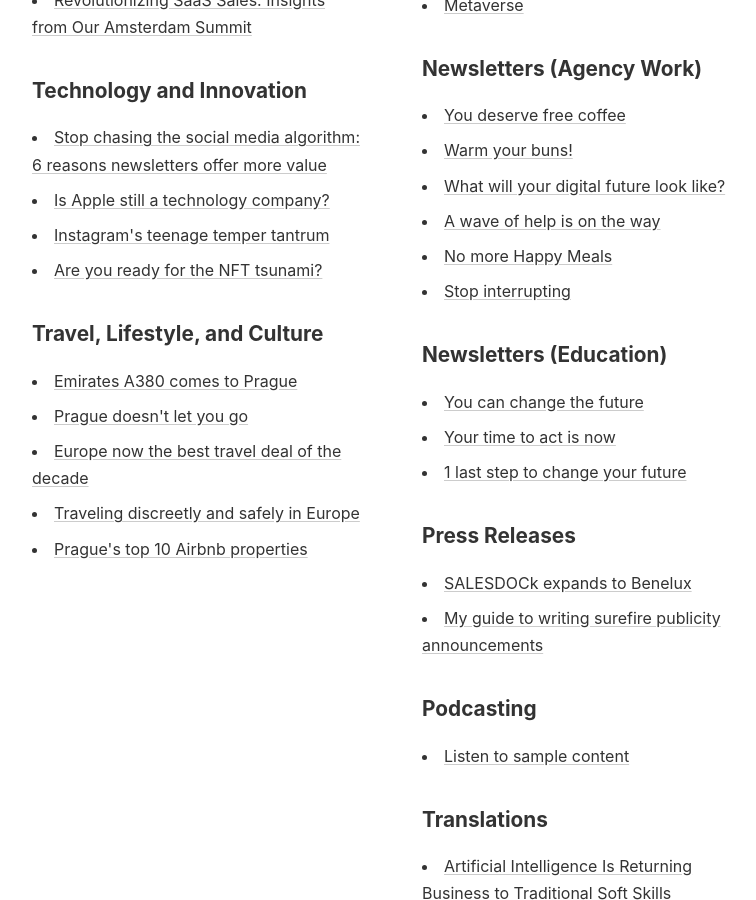
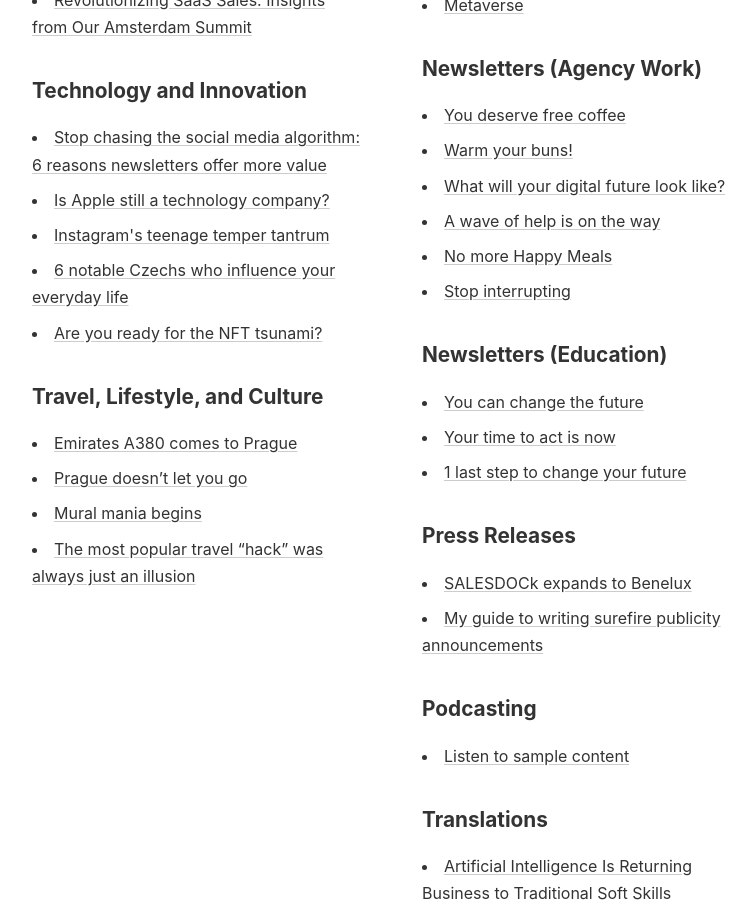
Before and after one commit to westleyovercash/westleyovercash.github.io, a Jekyll site: the page built from index.md, in a window 1280 px wide and 900 px high, scrolled down 1965 px. Shown: the whole window, without its empty margins (248-1004 px from the left). Built offline with Jekyll 4.4.1, drawn with Linux system fonts in a browser that asks for light colours.

Commit message:
Update index.md

```diff
--- a/index.md
+++ b/index.md
@@ -62,19 +62,19 @@
 
 <h3>Technology and Innovation</h3>
 <ul>
-<li><a href="/blog/stop-chasing-the-social-media-algorithm-6-reasons-newsletters-offer-more-value" target="_blank">Stop chasing the social media algorithm: 6 reasons newsletters offer more value</a></li>
-<li><a href="/blog/is-apple-still-a-technology-company">Is Apple still a technology company?</a></li>
-<li><a href="/blog/instagrams-teenage-temper-tantrum" target="_blank">Instagram's teenage temper tantrum</a></li>
-<li><a href="https://www.wessence.com/blog/are-you-ready-for-the-nft-tsunami" target="_blank">Are you ready for the NFT tsunami?</a></li>
+  <li><a href="/writing/stop-chasing-the-social-media-algorithm" target="_blank">Stop chasing the social media algorithm: 6 reasons newsletters offer more value</a></li>
+  <li><a href="/writing/is-apple-still-a-technology-company">Is Apple still a technology company?</a></li>
+  <li><a href="/writing/instagrams-teenage-temper-tantrum" target="_blank">Instagram's teenage temper tantrum</a></li>
+  <li><a href="/writing/6-notable-czechs-who-influence-your-everyday-life" target="_blank">6 notable Czechs who influence your everyday life</a></li>
+  <li><a href="/writing/are-you-ready-for-the-nft-tsunami" target="_blank">Are you ready for the NFT tsunami?</a></li>
 </ul>
 
 <h3>Travel, Lifestyle, and Culture</h3>
 <ul>
-<li><a href="/blog/emirates-a380-comes-to-prague">Emirates A380 comes to Prague</a></li>
-<li><a href="/blog/prague-doesnt-let-you-go">Prague doesn't let you go</a></li>
-<li><a href="/blog/europe-now-the-best-travel-deal-of-the-decade">Europe now the best travel deal of the decade</a></li>
-<li><a href="/blog/traveling-discreetly-and-safely-in-europe">Traveling discreetly and safely in Europe</a></li>
-<li><a href="/blog/prague-top-10-airbnb-properties">Prague's top 10 Airbnb properties</a></li>
+  <li><a href="/writing/emirates-a380-comes-to-prague">Emirates A380 comes to Prague</a></li>
+  <li><a href="/writing/prague-doesnt-let-you-go">Prague doesn’t let you go</a></li>
+  <li><a href="/writing/mural-mania-begins" target="_blank">Mural mania begins</a></li>
+  <li><a href="/writing/the-most-popular-travel-hack-was-always-just-an-illusion" target="_blank">The most popular travel “hack” was always just an illusion</a></li>
 </ul>
 
 </div>
```
